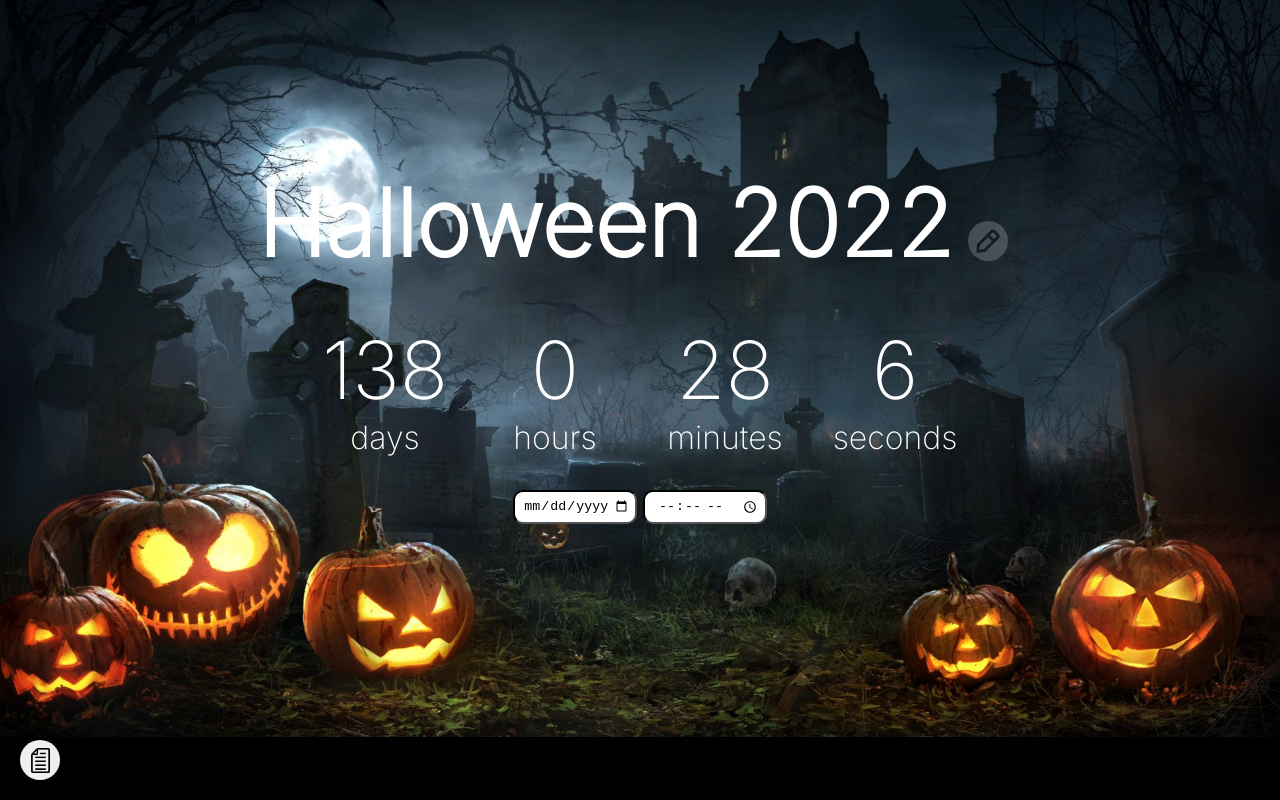
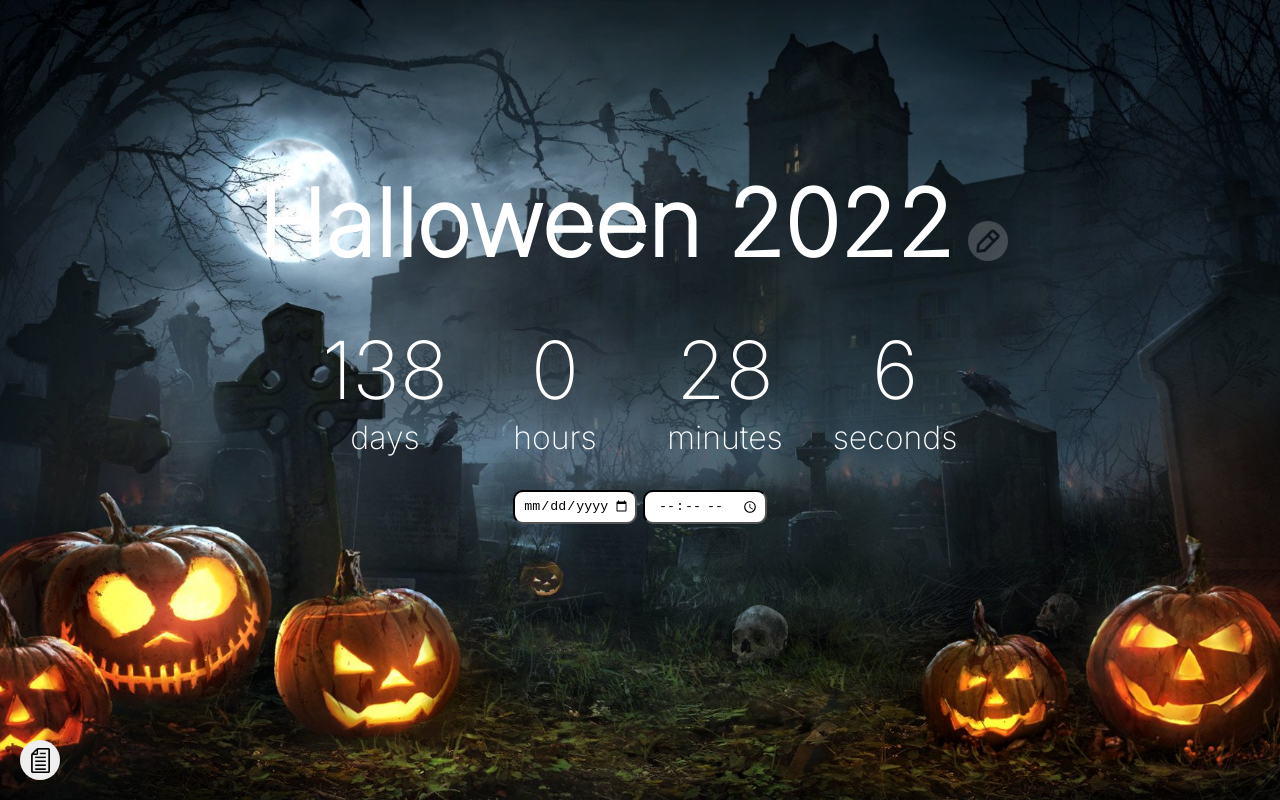
Before and after one commit to 0shaurya/countdown, a plain HTML site: page index.html in a window 1280 px wide. Drawn offline with Linux system fonts and the light colour scheme.

Commit message:
Fixed background adjustment on window resize

```diff
--- a/style.css
+++ b/style.css
@@ -2,7 +2,9 @@
 
 body {
 	background-color: black;
-	background-size: 100%;
+	background-attachment: fixed;
+	background-position: 50% 50%;
+	background-size: cover;
 	background-repeat: no-repeat;
 }
 
@@ -86,6 +88,7 @@ body {
 	font-size: 5.75rem;
 	margin-top: 10rem;
 	text-align: center;
+
 }
 
 #numbers {
```
